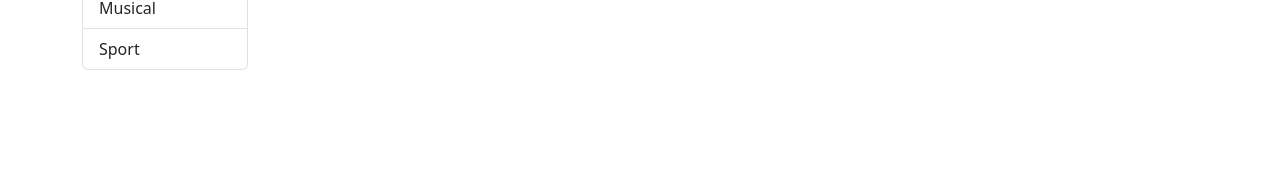
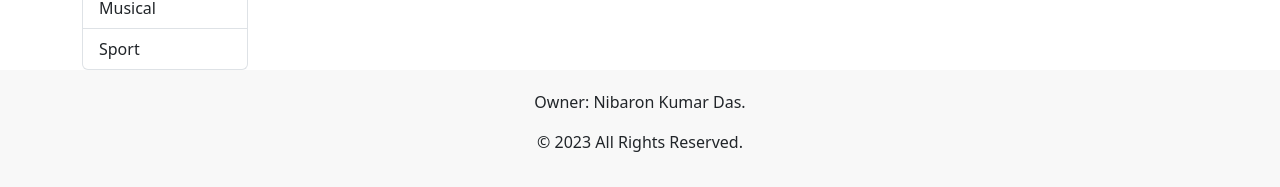
Before and after one commit to Nibaron/IMDB_TOP_Movie_Table, a React (Create React App) app: page / in a window 1280 px wide. Shown: the part 927-1114 px from the top of the page. Before the commit the page ends 997 px from the top, so only its background shows below. Built offline with nearby package versions, Linux system fonts and the light colour scheme.

Commit message:
footer Added

```diff
--- a/src/App.js
+++ b/src/App.js
@@ -3,6 +3,7 @@ import Navbar from './components/navbar.component';
 import Movies from './components/movies.component';
 import 'bootstrap/dist/css/bootstrap.min.css';
 import 'bootstrap-icons/font/bootstrap-icons.min.css';
+import Footer from './components/footer.component';
 
 class App extends Component {
   state = {  }
@@ -12,6 +13,7 @@ class App extends Component {
       <Navbar />
       <hr/>
       <Movies />
+      <Footer/>
       </>
     );
   }
--- /dev/null
+++ b/src/components/footer.component.js
@@ -0,0 +1,24 @@
+import React from 'react';
+
+const Footer = () => {
+  return (
+    <footer style={footerStyle}>
+      <div className="container">
+        <div className="row">
+          <div className="col-lg-12">
+            <p>Owner: Nibaron Kumar Das.</p>
+            <p>&copy; {new Date().getFullYear()} All Rights Reserved.</p>
+          </div>
+        </div>
+      </div>
+    </footer>
+  );
+};
+
+const footerStyle = {
+  backgroundColor: '#f8f8f8',
+  padding: '20px 0',
+  textAlign: 'center',
+};
+
+export default Footer;
```
Also changed, not shown: src/components/filtering.component.js (+5 -3 lines).
